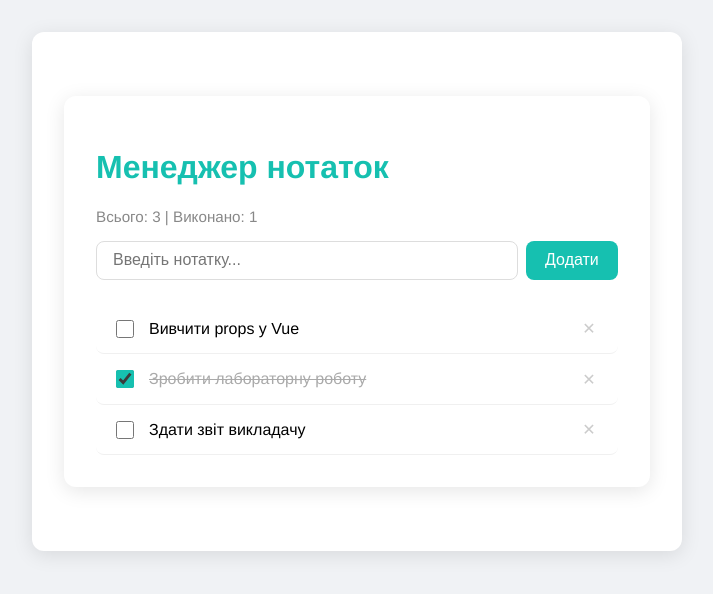
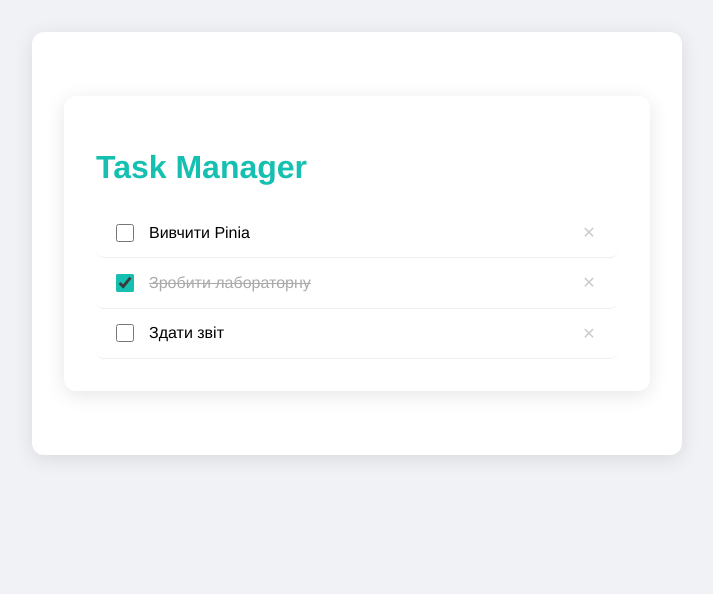
Before and after one commit to voaulovfitis23-netizen/vue-labs, a Vue app: page / in a window 1280 px wide. Shown: the top 594 px of the page, without its empty margins (283-996 px from the left). Built offline with nearby package versions, Linux system fonts and the light colour scheme.

Commit message:
Task 2: create task store (state + actions)

```diff
--- a/src/App.vue
+++ b/src/App.vue
@@ -1,58 +1,23 @@
 <template>
   <div id="app">
-    <h1>Менеджер нотаток</h1>
-    <p class="stats">Всього: {{ items.length }} | Виконано: {{ doneCount }}</p>
-    <ItemForm @add-item="addItem" />
-    <ItemList
-      :items="items"
-      @delete-item="deleteItem"
-      @toggle-item="toggleItem"
-    />
+    <h1>Task Manager</h1>
+    <TaskList />
   </div>
 </template>
 
 <script>
-import ItemForm from './components/ItemForm.vue'
-import ItemList from './components/ItemList.vue'
+import TaskList from "./components/TaskList.vue";
 
 export default {
-  name: 'App',
-  components: { ItemForm, ItemList },
-  data() {
-    return {
-      items: [
-        { id: 1, title: 'Вивчити props у Vue', done: false },
-        { id: 2, title: 'Зробити лабораторну роботу', done: true },
-        { id: 3, title: 'Здати звіт викладачу', done: false }
-      ]
-    }
-  },
-  computed: {
-    doneCount() {
-      return this.items.filter(i => i.done).length
-    }
-  },
-  methods: {
-    addItem(title) {
-      this.items.push({
-        id: Date.now(),
-        title,
-        done: false
-      })
-    },
-    deleteItem(id) {
-      this.items = this.items.filter(i => i.id !== id)
-    },
-    toggleItem(id) {
-      const item = this.items.find(i => i.id === id)
-      if (item) item.done = !item.done
-    }
-  }
-}
+  name: "App",
+  components: { TaskList },
+};
 </script>
 
 <style>
-* { box-sizing: border-box; }
+* {
+  box-sizing: border-box;
+}
 body {
   font-family: Avenir, Helvetica, Arial, sans-serif;
   background: #f0f2f5;
@@ -64,12 +29,9 @@ body {
   background: white;
   border-radius: 12px;
   padding: 2rem;
-  box-shadow: 0 4px 20px rgba(0,0,0,0.1);
+  box-shadow: 0 4px 20px rgba(0, 0, 0, 0.1);
 }
-h1 { color: #16C0B0; }
-.stats {
-  color: #888;
-  font-size: 0.95rem;
-  margin-bottom: 1rem;
+h1 {
+  color: #16c0b0;
 }
 </style>
--- /dev/null
+++ b/src/components/TaskList.vue
@@ -0,0 +1,77 @@
+<template>
+  <div class="task-list">
+    <p v-if="store.tasks.length === 0" class="empty">📭 Список порожній</p>
+    <div
+      v-for="task in store.tasks"
+      :key="task.id"
+      class="task-row"
+      :class="{ done: task.done }"
+    >
+      <input type="checkbox" :checked="task.done" @change="store.toggleTask(task.id)" />
+      <span>{{ task.title }}</span>
+      <button class="delete" @click="store.removeTask(task.id)">✕</button>
+    </div>
+  </div>
+</template>
+
+<script>
+import { useTaskStore } from '../stores/taskStore'
+
+export default {
+  name: 'TaskList',
+  setup() {
+    const store = useTaskStore()
+    return { store }
+  }
+}
+</script>
+
+<style scoped>
+.task-list { margin-top: 1rem; }
+
+.task-row {
+  display: flex;
+  align-items: center;
+  gap: 0.75rem;
+  padding: 0.75rem 1rem;
+  border-bottom: 1px solid #f0f0f0;
+  border-radius: 8px;
+}
+
+.task-row:hover { background: #f9f9f9; }
+
+.task-row.done span {
+  text-decoration: line-through;
+  color: #aaa;
+}
+
+span { flex: 1; }
+
+input[type="checkbox"] {
+  width: 18px;
+  height: 18px;
+  cursor: pointer;
+  accent-color: #16C0B0;
+}
+
+.delete {
+  background: none;
+  border: none;
+  color: #ccc;
+  cursor: pointer;
+  font-size: 1rem;
+  padding: 0.2rem 0.4rem;
+  border-radius: 4px;
+}
+
+.delete:hover {
+  color: #e74c3c;
+  background: #ffeaea;
+}
+
+.empty {
+  text-align: center;
+  color: #aaa;
+  padding: 2rem 0;
+}
+</style>
--- a/src/main.js
+++ b/src/main.js
@@ -1,4 +1,7 @@
 import { createApp } from 'vue'
+import { createPinia } from 'pinia'
 import App from './App.vue'
 
-createApp(App).mount('#app')
+const app = createApp(App)
+app.use(createPinia())
+app.mount('#app')
--- a/src/stores/taskStore.js
+++ b/src/stores/taskStore.js
@@ -1,7 +1,27 @@
-import { createApp } from 'vue'
-import { createPinia } from 'pinia'
-import App from './App.vue'
+import { defineStore } from 'pinia'
 
-const app = createApp(App)
-app.use(createPinia())
-app.mount('#app')
+export const useTaskStore = defineStore('tasks', {
+  state: () => ({
+    tasks: [
+      { id: 1, title: 'Вивчити Pinia', done: false },
+      { id: 2, title: 'Зробити лабораторну', done: true },
+      { id: 3, title: 'Здати звіт', done: false }
+    ]
+  }),
+  actions: {
+    addTask(title) {
+      this.tasks.push({
+        id: Date.now(),
+        title,
+        done: false
+      })
+    },
+    toggleTask(id) {
+      const task = this.tasks.find(t => t.id === id)
+      if (task) task.done = !task.done
+    },
+    removeTask(id) {
+      this.tasks = this.tasks.filter(t => t.id !== id)
+    }
+  }
+})
```
Also changed, not shown: src/components/HelloWorld.vue (deleted, +0 -58 lines).
